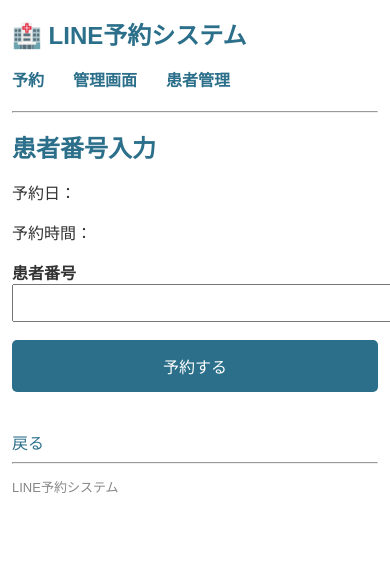
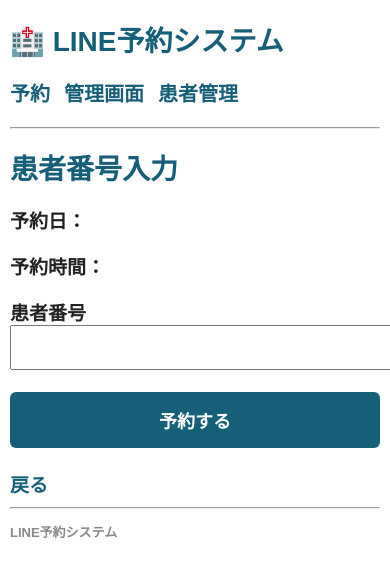
Before and after one commit to chizukek/line-reservation-system, a Node server app: page /input in a window 390 px wide; the page is wider, and only the part inside the window is pictured. Shown: the top 577 px of that part. Run offline with Node 20, Linux system fonts and the light colour scheme.

Commit message:
tablecss

```diff
--- a/public/style.css
+++ b/public/style.css
@@ -1,98 +1,31 @@
 body {
-  font-family: "Yu Gothic UI", sans-serif;
-  margin: 40px;
-  background: #f7f9fc;
-  color: #333;
+  font-family: "Yu Gothic UI", "Meiryo", sans-serif;
+  margin: 32px;
+  background: #f4f7fa;
+  color: #222;
+  font-size: 17px;
+  font-weight: 500;
+}
+
+.container {
+  max-width: 960px;
+  margin: auto;
 }
 
 h1 {
-  color: #2b6f8a;
-}
-
-table {
-  border-collapse: collapse;
-  width: 100%;
-  background: white;
-}
-
-th {
-  background: #2b6f8a;
-  color: white;
-}
-
-th,
-td {
-  border: 1px solid #ccc;
-  padding: 10px;
-}
-
-input,
-select {
-  padding: 8px;
-  width: 250px;
-}
-
-button {
-  background: #2b6f8a;
-  color: white;
-  border: none;
-  padding: 10px 18px;
-  cursor: pointer;
-  border-radius: 5px;
-}
-
-button:hover {
-  background: #245c73;
+  color: #155f78;
+  font-size: 28px;
+  font-weight: 800;
 }
 
 a {
-  color: #2b6f8a;
+  color: #155f78;
   text-decoration: none;
+  font-weight: 700;
 }
 
 a:hover {
   text-decoration: underline;
-}
-
-.error {
-  color: red;
-  font-weight: bold;
-}
-
-form {
-  margin-bottom: 20px;
-}
-
-label {
-  font-weight: bold;
-}
-
-button {
-  min-width: 90px;
-}
-
-input,
-select,
-button {
-  font-size: 15px;
-}
-
-tr:nth-child(even) {
-  background: #f9f9f9;
-}
-
-tr:hover {
-  background: #eef7fb;
-}
-
-.container {
-  max-width: 1000px;
-  margin: auto;
-}
-
-.success {
-  color: green;
-  font-weight: bold;
 }
 
 nav {
@@ -100,40 +33,137 @@ nav {
 }
 
 nav a {
-  margin-right: 15px;
-  font-weight: bold;
+  margin-right: 18px;
+  font-size: 18px;
 }
 
-.open {
-  color: green;
-  font-weight: bold;
-  font-size: 20px;
+table {
+  border-collapse: collapse;
+  background: white;
 }
 
-.few {
-  color: orange;
-  font-weight: bold;
-  font-size: 20px;
+th,
+td {
+  border: 1.5px solid #cfcfcf;
 }
 
-.full {
-  color: red;
-  font-weight: bold;
+input,
+select,
+button {
+  font-size: 17px;
+  font-weight: 600;
+}
+
+input,
+select {
+  padding: 10px;
+  width: 260px;
+}
+
+button {
+  background: #155f78;
+  color: white;
+  border: none;
+  padding: 12px 20px;
+  cursor: pointer;
+  border-radius: 6px;
+  min-width: 100px;
+  font-weight: 800;
+}
+
+button:hover {
+  background: #104d61;
+}
+
+.error {
+  color: #d62828;
+  font-weight: 800;
+}
+
+.success {
+  color: #16833a;
+  font-weight: 800;
+}
+
+/* 予約表 */
+.reservation-header {
+  margin-bottom: 16px;
+}
+
+.reservation-header strong {
+  font-size: 23px;
+  font-weight: 900;
+}
+
+.required-badge {
+  display: inline-block;
+  margin-left: 10px;
+  padding: 5px 13px;
+  background: #ffd9df;
+  color: #c1121f;
+  border-radius: 999px;
+  font-weight: 900;
+}
+
+.reservation-header p {
+  margin-top: 14px;
+  line-height: 1.7;
+  font-weight: 600;
+}
+
+.legend {
+  display: flex;
+  gap: 18px;
+  flex-wrap: wrap;
+  margin: 16px 0;
+  font-size: 16px;
+  font-weight: 800;
+}
+
+.legend-open,
+.legend-few {
+  color: #e88900;
+}
+
+.legend-full {
+  color: #d62828;
+}
+
+.legend-disabled {
+  color: #777;
 }
 
 .reservation-table-wrapper {
   overflow-x: auto;
   -webkit-overflow-scrolling: touch;
+  margin-top: 18px;
 }
 
 .reservation-table {
-  min-width: 760px;
+  width: 100%;
+  min-width: 720px;
+  background: white;
 }
 
 .reservation-table th,
 .reservation-table td {
   text-align: center;
   vertical-align: middle;
+  padding: 9px 8px;
+  font-size: 17px;
+  font-weight: 700;
+}
+
+.reservation-table th {
+  background: #155f78;
+  color: white;
+  font-weight: 900;
+}
+
+.reservation-table tr th:first-child {
+  width: 82px;
+  background: #155f78;
+  color: white;
 }
 
 .open,
@@ -142,207 +172,24 @@ nav a {
   display: inline-flex;
   align-items: center;
   justify-content: center;
-  min-width: 38px;
-  min-height: 38px;
-  font-size: 24px;
-  font-weight: bold;
+  width: 38px;
+  height: 38px;
+  font-size: 28px;
+  line-height: 1;
+  font-weight: 900;
+  text-decoration: none;
 }
 
 .open {
-  color: #138a36;
+  color: #008c3a;
 }
 
 .few {
-  color: #d99000;
+  color: #e88900;
 }
 
 .full {
   color: #d62828;
-}
-
-@media (max-width: 768px) {
-  body {
-    margin: 14px;
-    font-size: 16px;
-  }
-
-  h1 {
-    font-size: 24px;
-  }
-
-  nav {
-    display: flex;
-    gap: 12px;
-    flex-wrap: wrap;
-    font-size: 16px;
-  }
-
-  .container {
-    max-width: none;
-    width: 100%;
-  }
-
-  .reservation-table {
-    min-width: 720px;
-  }
-
-  .reservation-table th,
-  .reservation-table td {
-    padding: 8px 6px;
-    font-size: 16px;
-  }
-
-  .reservation-table th:first-child {
-    position: sticky;
-    left: 0;
-    z-index: 2;
-  }
-
-  .reservation-table td:first-child {
-    position: sticky;
-    left: 0;
-    z-index: 1;
-  }
-
-  .open,
-  .few,
-  .full {
-    min-width: 42px;
-    min-height: 42px;
-    font-size: 26px;
-  }
-
-  a.open,
-  a.few {
-    border-radius: 8px;
-    background: #f5fbf7;
-  }
-
-  a.few {
-    background: #fff8e8;
-  }
-
-  table {
-    width: auto;
-  }
-
-  input,
-  select,
-  button {
-    width: 100%;
-    max-width: 100%;
-    font-size: 16px;
-  }
-
-  button {
-    padding: 14px 18px;
-  }
-}
-
-.legend {
-  display: flex;
-  gap: 18px;
-  flex-wrap: wrap;
-  margin: 16px 0;
-  font-weight: bold;
-}
-
-.legend-open {
-  color: #138a36;
-}
-
-.legend-few {
-  color: #d99000;
-}
-
-.legend-full {
-  color: #d62828;
-}
-
-.reservation-header {
-  margin-bottom: 18px;
-}
-
-.reservation-header strong {
-  font-size: 22px;
-}
-
-.required-badge {
-  display: inline-block;
-  margin-left: 10px;
-  padding: 6px 14px;
-  background: #ffe1e6;
-  color: #d62828;
-  border-radius: 999px;
-  font-weight: bold;
-}
-
-.reservation-header p {
-  margin-top: 18px;
-  line-height: 1.7;
-}
-
-.reservation-table-wrapper {
-  overflow-x: auto;
-  -webkit-overflow-scrolling: touch;
-  margin-top: 20px;
-}
-
-.reservation-table {
-  border-collapse: collapse;
-  min-width: 760px;
-  background: white;
-}
-
-.reservation-table th,
-.reservation-table td {
-  border: 2px solid #ddd;
-  text-align: center;
-  vertical-align: middle;
-  padding: 14px 12px;
-  font-size: 20px;
-}
-
-.reservation-table th {
-  background: #fff6e8;
-  color: #222;
-  font-weight: bold;
-}
-
-.reservation-table th:first-child {
-  background: white;
-}
-
-.reservation-table tr th:first-child {
-  width: 90px;
-  color: #222;
-  background: white;
-  font-weight: normal;
-}
-
-.open,
-.few,
-.full {
-  display: inline-flex;
-  align-items: center;
-  justify-content: center;
-  width: 46px;
-  height: 46px;
-  font-size: 32px;
-  font-weight: bold;
-  text-decoration: none;
-}
-
-.open {
-  color: #ff9f1c;
-}
-
-.few {
-  color: #ff9f1c;
-}
-
-.full {
-  color: #aaa;
 }
 
 a.open,
@@ -350,29 +197,35 @@ a.few {
   border-radius: 50%;
 }
 
-.legend {
-  display: flex;
-  gap: 18px;
-  flex-wrap: wrap;
-  margin: 18px 0;
-  font-size: 16px;
-  font-weight: bold;
+/* 週切替・キャンセル */
+a[href*="week"] {
+  display: inline-block;
+  margin-top: 18px;
+  margin-right: 12px;
+  padding: 10px 18px;
+  border: 2px solid #155f78;
+  border-radius: 8px;
+  color: #155f78;
+  font-weight: 900;
 }
 
-.legend-open,
-.legend-few {
-  color: #ff9f1c;
+a[href="/cancel-input"] {
+  display: inline-block;
+  margin-top: 22px;
+  padding: 12px 20px;
+  border: 2px solid #d62828;
+  border-radius: 8px;
+  color: #d62828;
+  font-weight: 900;
 }
 
-.legend-full,
-.legend-disabled {
-  color: #999;
-}
-
+/* スマホ */
 @media (max-width: 768px) {
   body {
-    margin: 12px;
+    margin: 10px;
     background: white;
+    font-size: 19px;
+    font-weight: 600;
   }
 
   .container {
@@ -381,66 +234,82 @@ a.few {
   }
 
   h1 {
-    font-size: 24px;
+    font-size: 28px;
+    font-weight: 900;
   }
 
   nav {
-    font-size: 16px;
     display: flex;
     gap: 14px;
     flex-wrap: wrap;
   }
 
+  nav a {
+    font-size: 20px;
+    margin-right: 0;
+  }
+
+  .reservation-header strong {
+    font-size: 25px;
+  }
+
+  .reservation-header p {
+    font-size: 18px;
+  }
+
+  .legend {
+    font-size: 17px;
+    gap: 12px;
+  }
+
   .reservation-table {
-    min-width: 720px;
+    min-width: 760px;
   }
 
   .reservation-table th,
   .reservation-table td {
-    padding: 12px 8px;
-    font-size: 18px;
+    padding: 11px 8px;
+    font-size: 20px;
   }
 
   .reservation-table tr th:first-child {
     position: sticky;
     left: 0;
     z-index: 3;
-    background: white;
+    width: 88px;
   }
 
   .open,
   .few,
   .full {
-    width: 44px;
-    height: 44px;
-    font-size: 34px;
+    width: 46px;
+    height: 46px;
+    font-size: 36px;
   }
 
-  .legend {
-    font-size: 15px;
-    gap: 12px;
+  input,
+  select,
+  button {
+    width: 100%;
+    max-width: 100%;
+    font-size: 18px;
+  }
+
+  button {
+    padding: 15px 18px;
   }
 
   a[href*="week"] {
-    display: inline-block;
-    width: 45%;
+    width: 44%;
     text-align: center;
     padding: 14px 0;
-    border: 2px solid #ff9f1c;
-    border-radius: 8px;
-    color: #ff9f1c;
-    font-weight: bold;
-    font-size: 18px;
+    font-size: 19px;
   }
 
   a[href="/cancel-input"] {
     display: block;
-    margin-top: 24px;
-    padding: 14px;
-    border: 2px solid #d62828;
-    border-radius: 8px;
-    color: #d62828;
     text-align: center;
-    font-weight: bold;
+    font-size: 19px;
+    padding: 15px;
   }
 }
```
